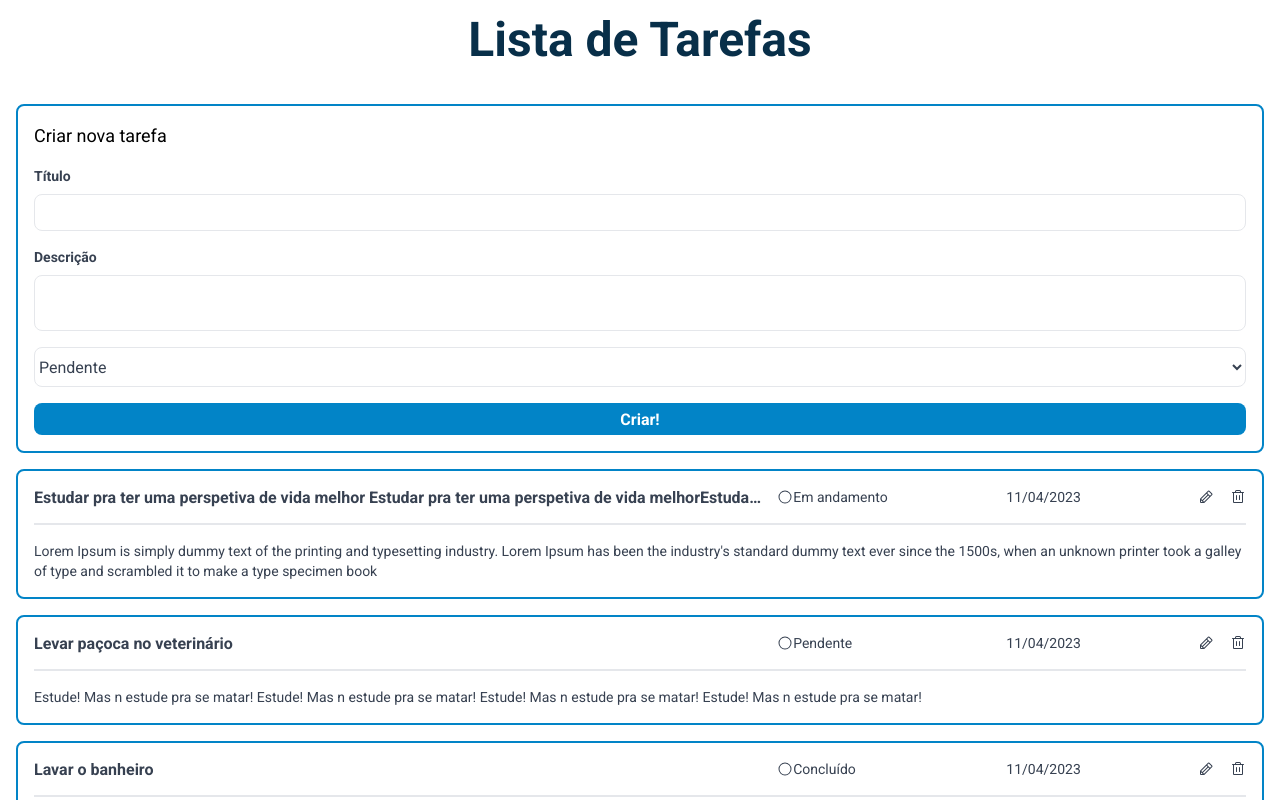
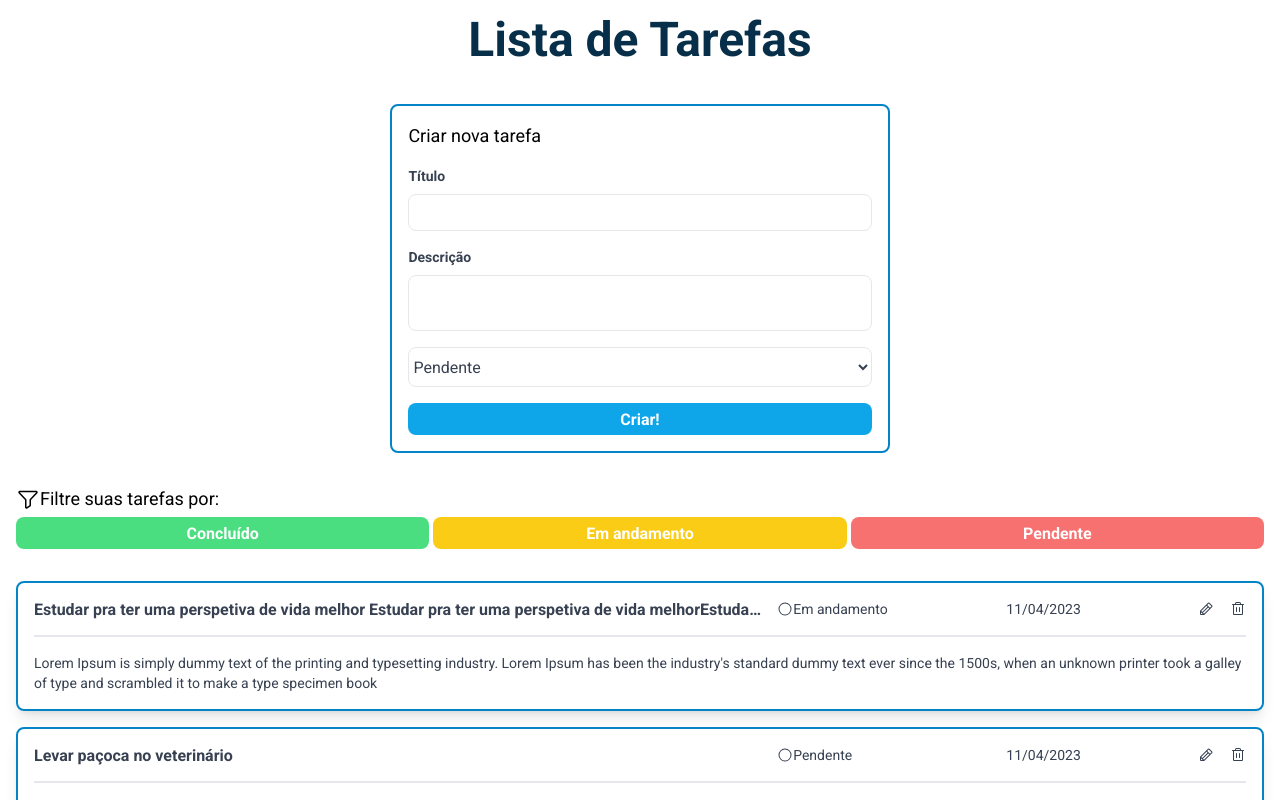
Before and after one commit to jjromary/To_Do_List, a React (Vite) app: page / in a window 1280 px wide. Shown: the top 800 px of the page. Built offline with nearby package versions, Linux system fonts and the light colour scheme.

Commit message:
update: home page

```diff
--- /dev/null
+++ b/src/Components/Button/index.tsx
@@ -0,0 +1,16 @@
+interface ButtonProps {
+  name: string;
+  type: "button" | "submit" | "reset";
+  status?: "concluido" | "andamento" | "pendente";
+}
+
+export default function Button({ name, type, status }: ButtonProps) {
+  return (
+    <button
+      type={type}
+      className={`w-full h-8 text-white font-bold rounded-lg ${status === "concluido" ? " bg-green-400" : status === "andamento" ? "bg-yellow-400" : status === "pendente" ? "bg-red-400" : 'bg-sky-500'}`}
+    >
+      {name}
+    </button>
+  )
+}
--- a/src/Components/TaskCard/index.tsx
+++ b/src/Components/TaskCard/index.tsx
@@ -10,7 +10,7 @@ interface TaskCardprops {
 
 export default function TaskCard({ id, title, created_at, description, status }: TaskCardprops) {
   return (
-    <div className="w-full flex flex-col rounded-lg p-4 border-2 border-sky-600 text-gray-700 max-[425px]:text-sm">
+    <div className="w-full flex flex-col rounded-lg p-4 border-2 border-sky-600 text-gray-700 shadow-lg max-[425px]:text-sm ">
 
       <div className="w-full flex items-center justify-between max-[768px]:flex-col ">
 
@@ -41,7 +41,7 @@ export default function TaskCard({ id, title, created_at, description, status }:
 
       </div>
 
-      <span className="h-auto mt-4 text-sm border-t-2 pt-4 break-all">
+      <span className="h-auto mt-4 text-sm border-t-2 pt-4 break-words">
         {description}
       </span>
 
--- a/src/Components/TaskCreator/index.tsx
+++ b/src/Components/TaskCreator/index.tsx
@@ -1,6 +1,8 @@
+import Button from "../Button";
+
 export default function TaskCreator() {
   return (
-    <div className="w-full min-w-[275px] h-auto mt-8 p-4 border-1 rounded-lg border-solid border-2 border-sky-600">
+    <div className="w-2/5 min-w-[275px] h-auto mt-8 p-4 border-1 rounded-lg border-solid border-2 border-sky-600">
 
       <form>
         <div className="flex flex-col">
@@ -18,18 +20,25 @@ export default function TaskCreator() {
 
           <div className="mt-4">
             <select name="statusTask" className="w-full h-10 rounded-lg text-gray-700 border bg-inherit">
-              <option value="volvo">Pendente</option>
-              <option value="saab">Em andamento</option>
-              <option value="mercedes">Concluída</option>
+              <option value="pendente">Pendente</option>
+              <option value="andamento">Em andamento</option>
+              <option value="concluido">Concluído</option>
             </select>
           </div>
 
-          <button
+          <div className="w-full flex items-center justify-center mt-4">
+            <Button
+              name="Criar!"
+              type="submit"
+            />
+          </div>
+
+          {/* <button
             type="submit"
-            className=" w-full h-8 mt-4 text-white font-bold rounded-lg bg-sky-600"
+            className=" w-40 h-8 mt-4 text-white font-bold rounded-lg bg-sky-600"
           >
             Criar!
-          </button>
+          </button> */}
 
         </div>
       </form>
--- a/src/Layout/index.tsx
+++ b/src/Layout/Default/index.tsx
@@ -1,5 +1,5 @@
 import { Outlet } from "react-router";
-import Header from "../Components/Header";
+import Header from "../../Components/Header";
 export default function DefaultLayout() {
   return (
     <div className="container h-screen px-4 flex flex-col items-center">
--- /dev/null
+++ b/src/Pages/Home/components/TaskFilter/index.tsx
@@ -0,0 +1,31 @@
+import { Funnel } from "@phosphor-icons/react";
+import Button from "../../../../Components/Button";
+
+export default function TaskFilter() {
+  return (
+    <div className="w-full my-8 flex flex-col items-start justify-start gap-1">
+      <span className="text-lg flex items-center">
+        <Funnel size={24} />
+        Filtre suas tarefas por:
+      </span>
+      <div className="w-full flex items-center justify-start gap-1 max-[400px]:flex-col">
+
+        <Button
+          name="Concluído"
+          type="button"
+          status='concluido'
+        />
+        <Button
+          name="Em andamento"
+          type="button"
+          status="andamento"
+        />
+        <Button
+          name="Pendente"
+          type="button"
+          status="pendente"
+        />
+      </div>
+    </div>
+  )
+}
--- a/src/Pages/Home/components/TaskList/index.tsx
+++ b/src/Pages/Home/components/TaskList/index.tsx
@@ -6,7 +6,7 @@ interface TaskListProps {
 
 export default function TaskList({ children }: TaskListProps) {
   return (
-    <div className="w-full h-auto mt-4 flex flex-col justify-center items-center gap-4 scroll-smooth">
+    <div className="w-full h-auto flex flex-col justify-center items-center gap-4 scroll-smooth">
       {children}
     </div>
 
--- a/src/Pages/Home/index.tsx
+++ b/src/Pages/Home/index.tsx
@@ -1,11 +1,14 @@
 import TaskCard from "../../Components/TaskCard";
 import TaskCreator from "../../Components/TaskCreator";
+import TaskFilter from "./components/TaskFilter";
 import TaskList from "./components/TaskList";
 
 export default function Home() {
   return (
     <>
       <TaskCreator />
+
+      <TaskFilter />
 
       <TaskList>
 
--- a/src/Pages/Task/index.tsx
+++ b/src/Pages/Task/index.tsx
@@ -1,9 +1,15 @@
+import TaskCard from "../../Components/TaskCard";
+
 export default function Task() {
   return (
-    <div>
-      <h1 className="text-3xl font-bold underline">
-        Hello world! This Task!
-      </h1>
+    <div className="container h-screen flex items-center justify-center">
+
+      <TaskCard
+        title="Estudar pra ter uma perspetiva de vida melhor Estudar pra ter uma perspetiva de vida melhorEstudar pra ter uma perspetiva de vida melhor"
+        description="Lorem Ipsum is simply dummy text of the printing and typesetting industry. Lorem Ipsum has been the industry's standard dummy text ever since the 1500s, when an unknown printer took a galley of type and scrambled it to make a type specimen book"
+        status="Em andamento"
+        created_at="11/04/2023"
+      />
     </div>
   )
 }
--- a/src/Router.tsx
+++ b/src/Router.tsx
@@ -1,5 +1,5 @@
 import { Route, Routes } from "react-router-dom";
-import DefaultLayout from "./Layout/";
+import DefaultLayout from "./Layout/Default";
 import Home from "./Pages/Home";
 import Task from "./Pages/Task";
 
```
